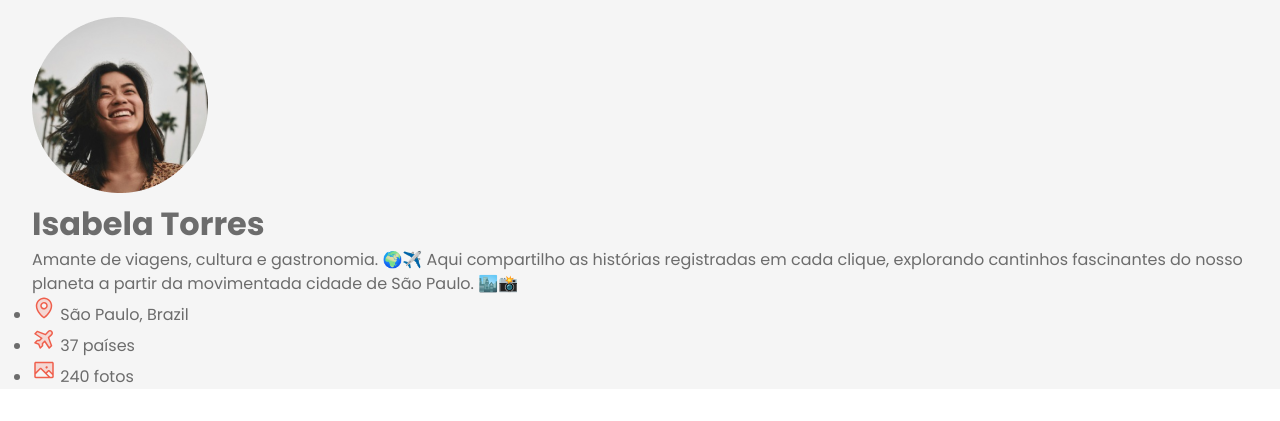
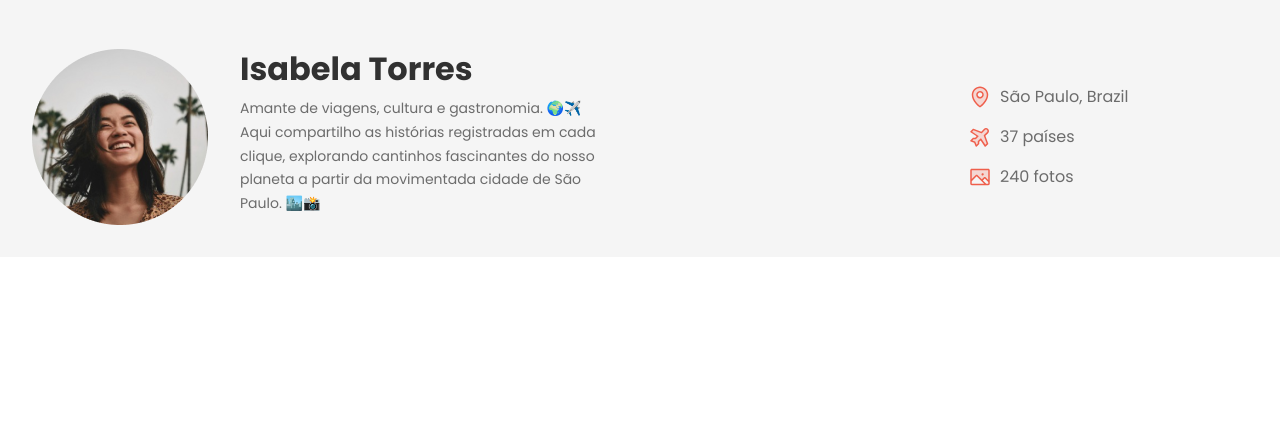
Before and after one commit to aliceisrael3/projeto-travelgram, a plain HTML site: page index.html in a window 1280 px wide. Shown: the part 79-500 px from the top of the page. Drawn offline with Linux system fonts and the light colour scheme.

Commit message:
done header

```diff
--- a/index.html
+++ b/index.html
@@ -36,10 +36,10 @@
         <header>
           <div class="container">
             <div id="profile">
-        <img src="assets/Profile pic.png" alt="Imagem de isabela torres">
+              <img src="assets/Profile pic.png" alt="Imagem de Isabela Torres">
               <div>
                 <h1>Isabela Torres</h1>
-          <p>Amante de viagens, cultura e gastronomia. 🌍✈️
+                <p>Amante de viagens, cultura e gastronomia. 🌍✈️  <br>
                   Aqui compartilho as histórias registradas em cada clique, explorando cantinhos fascinantes do nosso planeta a partir da movimentada cidade de São Paulo. 🏙️📸</p>
               </div>
             </div>
@@ -54,7 +54,7 @@
                 <span>37 países</span>
              </li>
              <li>
-            <img src="assets/icons/Image.svg" alt="Icone de Imagem">
+              <img src="assets/icons/Image.svg" alt="Icone de imagem">
               <span>240 fotos</span>
            </li>
             </ul>
--- a/styles/global.css
+++ b/styles/global.css
@@ -16,8 +16,8 @@
   --font-family: "Poppins", sans-serif;
   --text-lg: bold 32px/125% var(--font-family);
   --text: 16px/1.5 var(--font-family);
-  --text-md: 14px/175% var(--font-family) ;
-  --text-sm: 12px/175% var(--font-family);
+  --text-md: 14px/170% var(--font-family) ;
+  --text-sm: 12px/170% var(--font-family);
 
 }
 
--- /dev/null
+++ b/styles/header.css
@@ -0,0 +1,45 @@
+header{
+  padding-block: 32px;
+}
+
+header .container {
+  display: flex;
+  justify-content: space-between;
+  align-items: center;
+}
+
+#profile{
+  display: flex;
+  gap: 32px;
+}
+
+#profile > div {
+  max-width: 384px;
+}
+
+#profile h1{
+  font: var(--text-lg);
+  color: var(--text-color-primary);
+  margin-bottom: 8px;
+}
+
+#profile p {
+  font: var(--text-md);
+
+}
+
+#info {
+list-style: none;
+
+display: flex;
+flex-direction: column;
+gap: 16px;
+
+width: 280px;
+}
+
+#info li{
+  display: flex;
+  align-items: center;
+  gap: 8px;
+}
--- a/styles/index.css
+++ b/styles/index.css
@@ -1,2 +1,3 @@
 @import url(global.css);
 @import url(nav.css);
+@import url(header.css);
```
Lines whose indentation alone changed are shown as unchanged.
